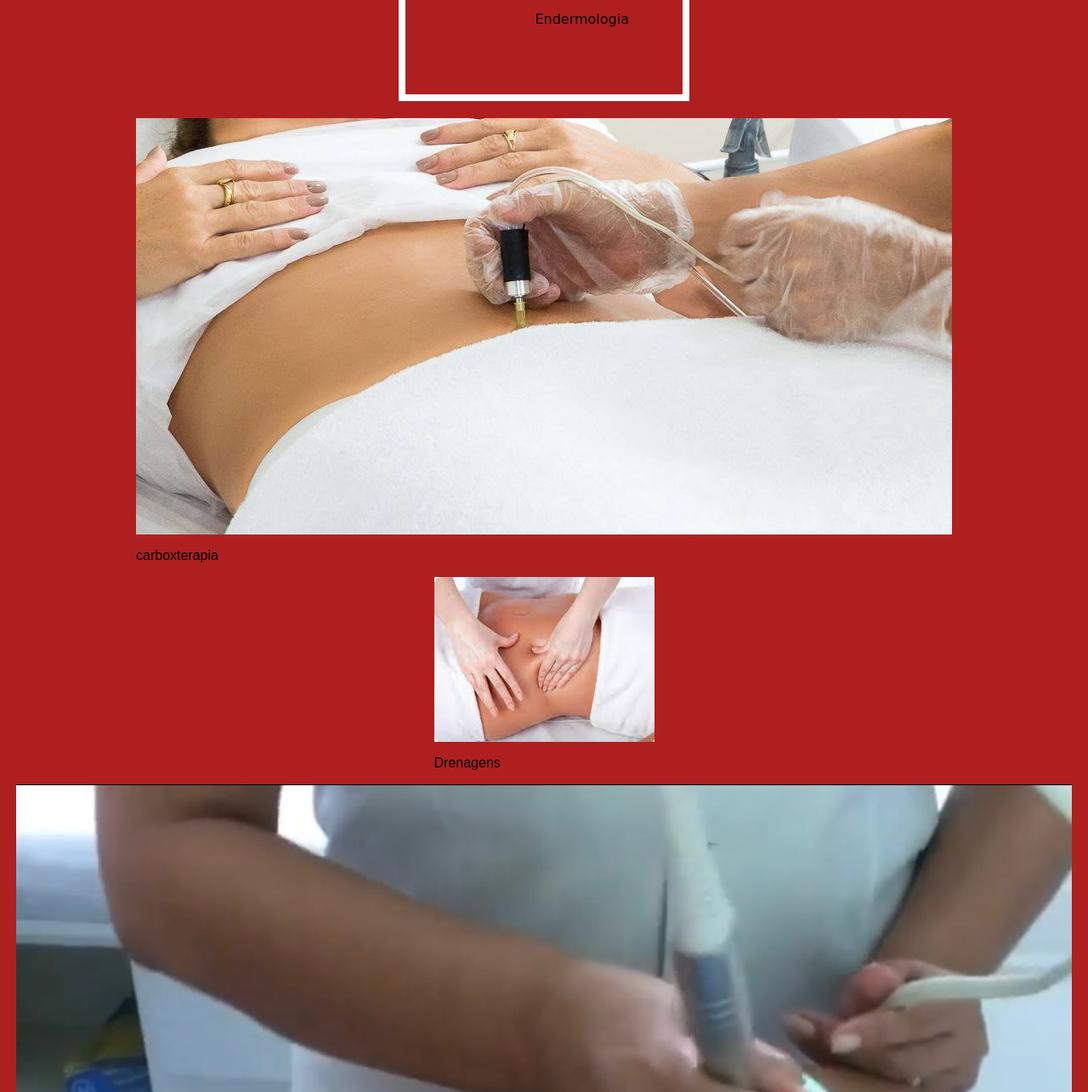
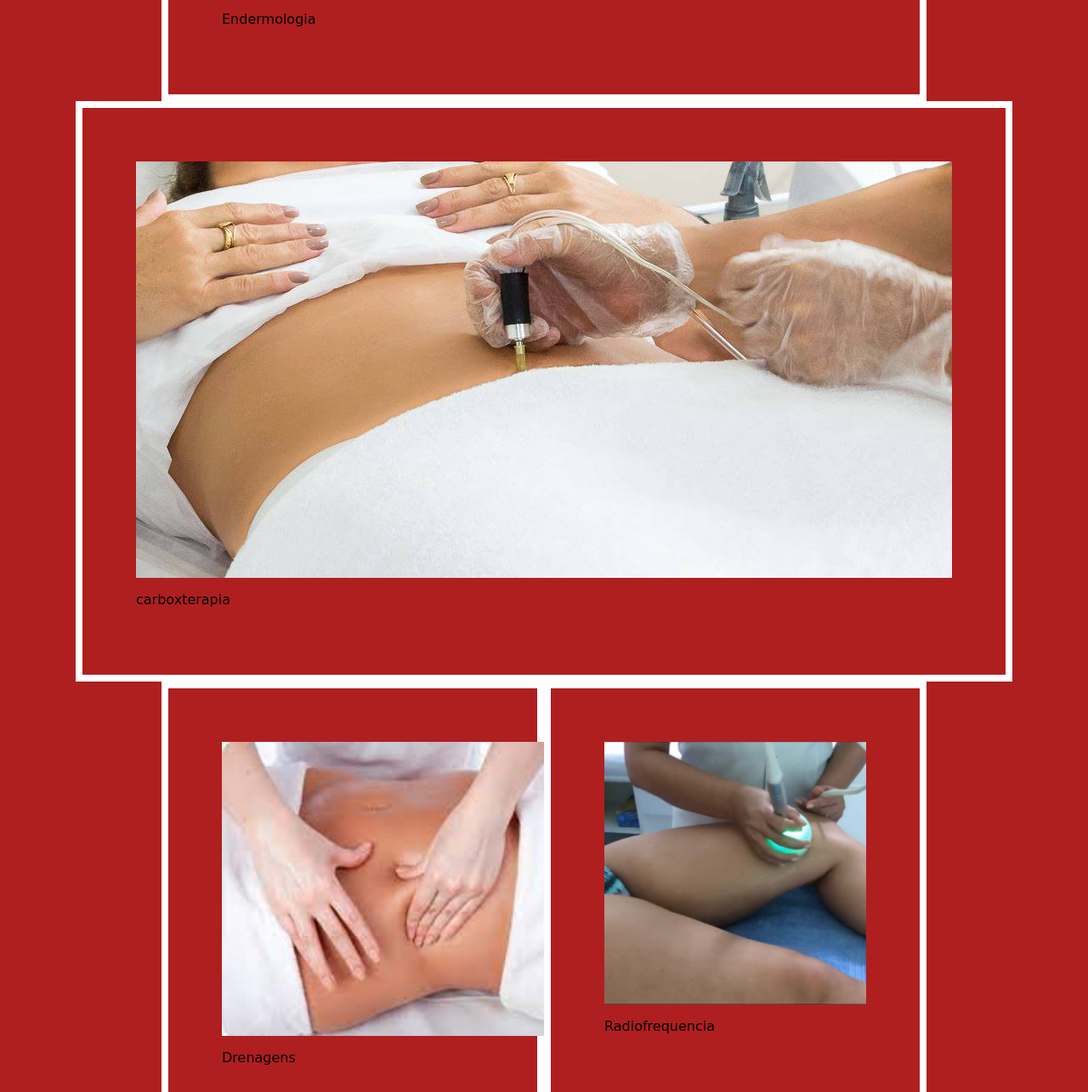
Before and after one commit to JohnForrestV/bodytimeesthetics, a plain HTML site: page index.html in a window 1280 px wide. Shown: the part 1615-2900 px from the top of the page at 85% size. Drawn offline with Linux system fonts and the light colour scheme.

Commit message:
.procedures1-4 adjustments

```diff
--- a/styles.css
+++ b/styles.css
@@ -56,14 +56,11 @@ img {
   justify-content: center;
   align-items: flex-start;
   margin: 20px auto;
-  width: 900px; /* Adjust the width to fit your desired layout */
+  width: 900px;
 }
 
-.procedures1,
-procedures2,
-procedures3,
-procedures4 {
-  width: 200px; /* Adjust the width to fit your desired layout */
+.procedures1 {
+  flex: 1 0 200px; /* Adjust the width to fit your desired layout */
   padding: 7%;
   margin: 0px;
   border: 8px solid rgb(255, 255, 255);
@@ -71,6 +68,47 @@ procedures4 {
   font-family: cursive;
   background-repeat: no-repeat;
   background-size: contain;
-  text-align: right;
-  margin-bottom: 20px;
 }
+
+.procedures2 {
+  flex: 1 0 200px; /* Adjust the width to fit your desired layout */
+  padding: 7%;
+  margin: 0px;
+  border: 8px solid rgb(255, 255, 255);
+  background-color: rgb(175, 31, 32);
+  font-family: cursive;
+  background-repeat: no-repeat;
+  background-size: contain;
+}
+
+.procedures3 {
+  flex: 1 0 200px; /* Adjust the width to fit your desired layout */
+  padding: 7%;
+  margin: 0px;
+  border: 8px solid rgb(255, 255, 255);
+  background-color: rgb(175, 31, 32);
+  font-family: cursive;
+  background-repeat: no-repeat;
+  background-size: contain;
+}
+
+.procedures3 img {
+  width: 150%;
+  height: auto;
+}
+
+.procedures4 {
+  flex: 1 0 200px; /* Adjust the width to fit your desired layout */
+  padding: 7%;
+  margin: 0px;
+  border: 8px solid rgb(255, 255, 255);
+  background-color: rgb(175, 31, 32);
+  font-family: cursive;
+  background-repeat: no-repeat;
+  background-size: contain;
+}
+
+.procedures4 img {
+  width: 100%;
+  height: auto;
+}
```
